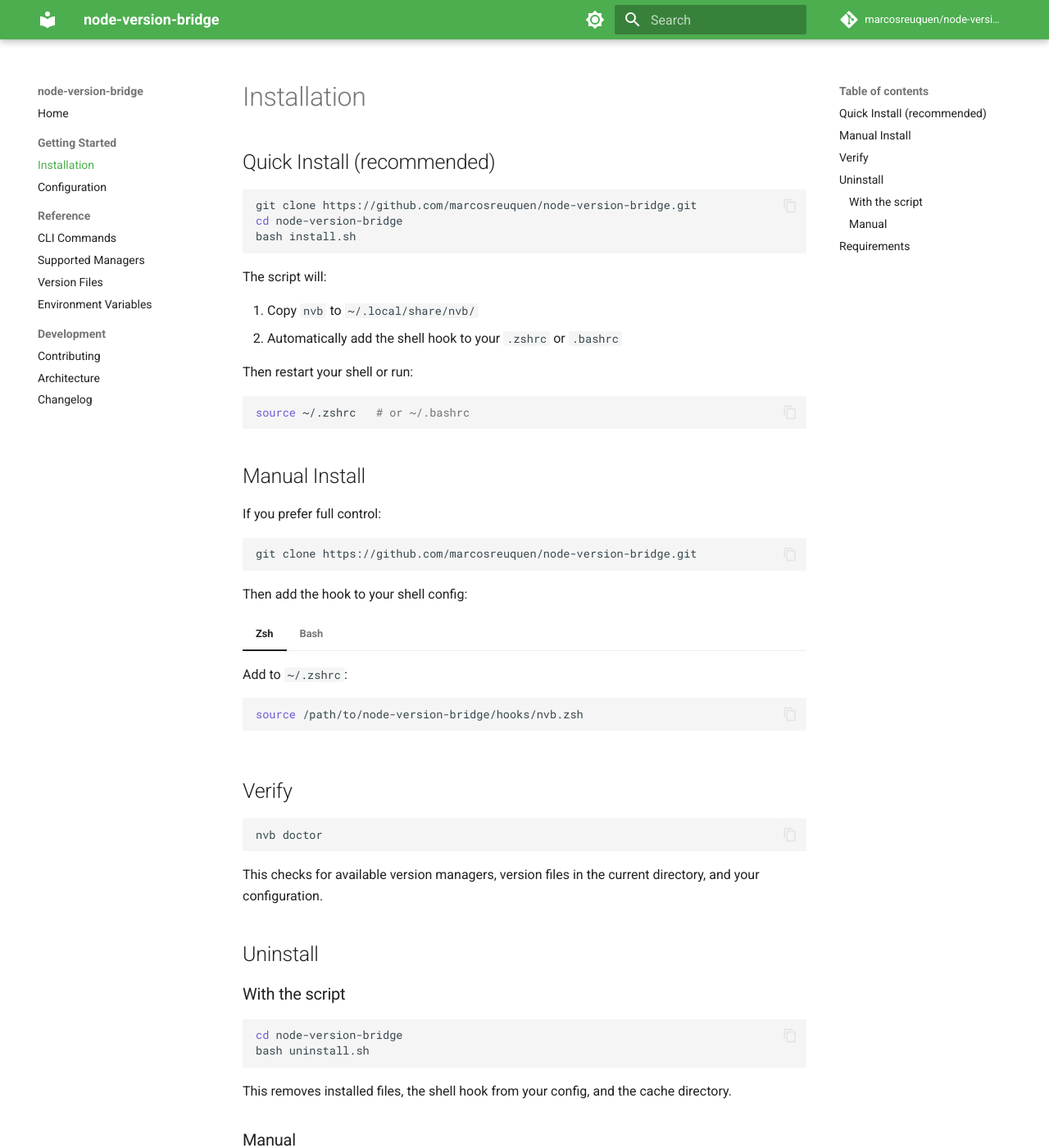
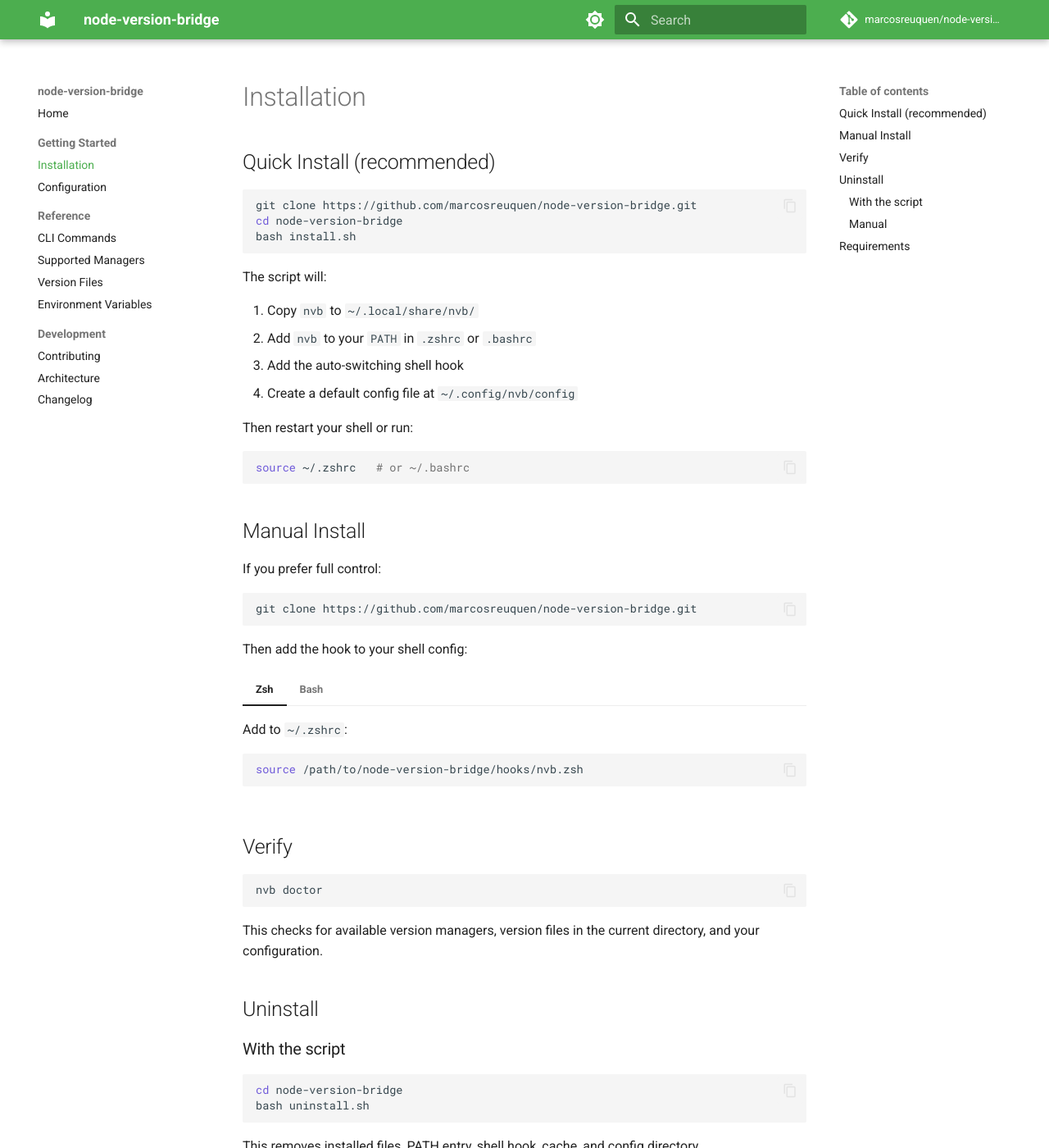
Before and after one commit to Marcosreuquen/node-version-bridge, an MkDocs documentation site: the page built from site-docs/getting-started/installation.md, in a window 1280 px wide and 1400 px high. Shown: the whole window at 82% size. Built offline with MkDocs 1.6.1 and Material for MkDocs 9.7.7, drawn with Linux system fonts in a browser that asks for light colours; comment, search, counter and statistics services are not loaded; some of the changed text lies outside the part shown.

Commit message:
fix: improve install/uninstall scripts with PATH setup and config creation (v0.4.1)
- install.sh: add nvb to PATH in shell rc file
- install.sh: create default config at ~/.config/nvb/config
- install.sh: show installation summary with all paths
- uninstall.sh: single-pass cleanup of all nvb entries from rc files
- uninstall.sh: remove config directory
- Both scripts are idempotent and handle legacy formats
- Update changelogs, README, and site-docs installation guide

````diff
--- a/site-docs/getting-started/installation.md
+++ b/site-docs/getting-started/installation.md
@@ -11,7 +11,9 @@ bash install.sh
 The script will:
 
 1. Copy `nvb` to `~/.local/share/nvb/`
-2. Automatically add the shell hook to your `.zshrc` or `.bashrc`
+2. Add `nvb` to your `PATH` in `.zshrc` or `.bashrc`
+3. Add the auto-switching shell hook
+4. Create a default config file at `~/.config/nvb/config`
 
 Then restart your shell or run:
 
@@ -62,13 +64,14 @@ cd node-version-bridge
 bash uninstall.sh
 ```
 
-This removes installed files, the shell hook from your config, and the cache directory.
+This removes installed files, PATH entry, shell hook, cache, and config directory.
 
 ### Manual
 
-1. Remove the `source ...nvb.zsh` (or `nvb.bash`) line from your shell config
+1. Remove the nvb lines from your `.zshrc`/`.bashrc` (PATH export and `source ...nvb.zsh`/`nvb.bash`)
 2. Delete the install directory: `rm -rf ~/.local/share/nvb`
-3. Optionally delete the cache: `rm -rf ~/.cache/node-version-bridge`
+3. Delete the config: `rm -rf ~/.config/nvb`
+4. Optionally delete the cache: `rm -rf ~/.cache/node-version-bridge`
 
 ## Requirements
 
````
Also changed, not shown: CHANGELOG.md (+11 -0 lines), README.md (+1 -1 lines), site-docs/development/changelog.md (+11 -0 lines), 3 other files.
